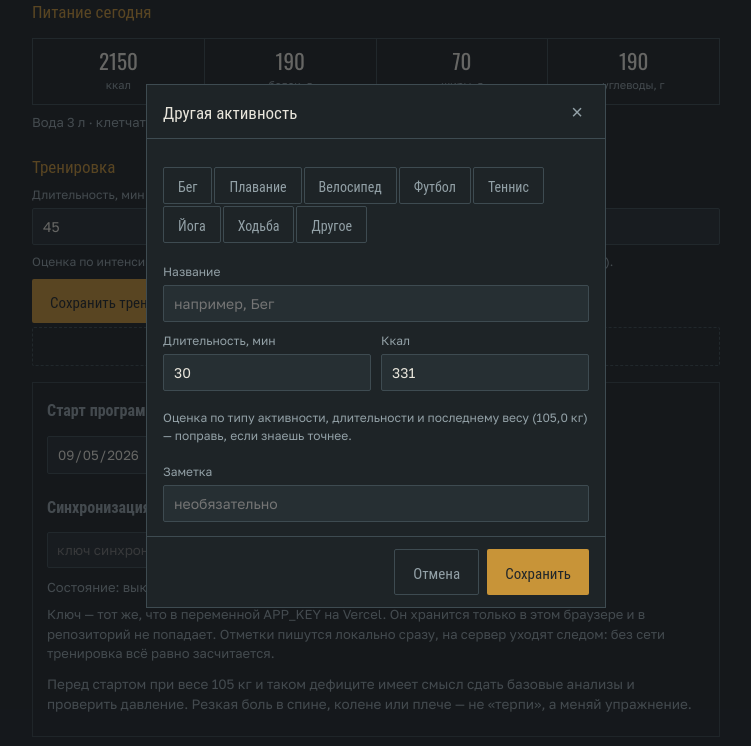
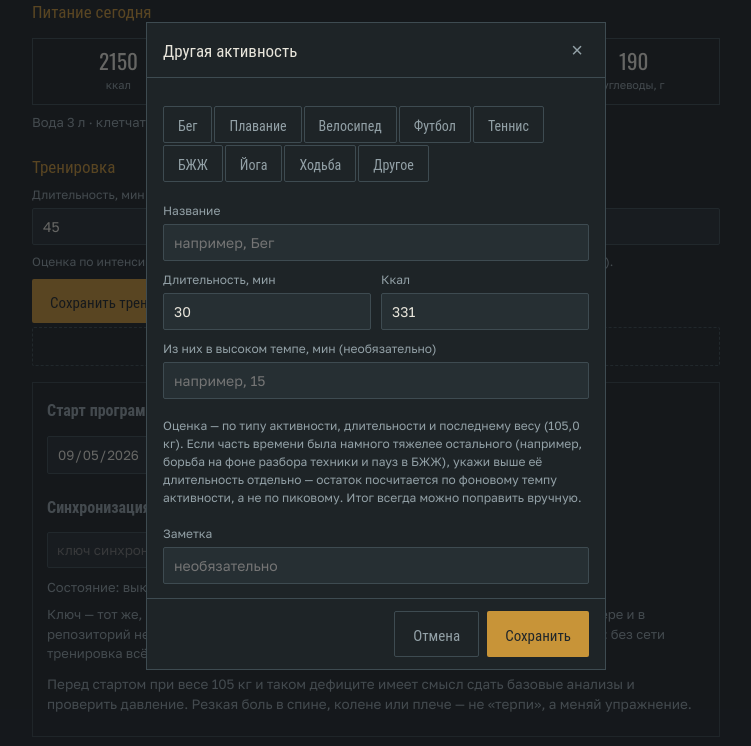
Before and after one commit to Serhazor/100day-workout, a website: page index.html in a window 1280 px wide. Both pictures are taken after a click on the button "+ Добавить другую активность (бег, плавание, футбол…)". Shown: the part 620-1366 px from the top of the page, without its empty margins (264-1015 px from the left). Drawn offline with nearby package versions, Linux system fonts and the light colour scheme.

Commit message:
Blend two intensities for stop-start activities like BJJ

```diff
--- a/index.html
+++ b/index.html
@@ -523,16 +523,28 @@ function estKcal(met,minutes,weightKg){
   minutes=Number(minutes)||0; weightKg=Number(weightKg)||WPLAN[0];
   return Math.max(0,Math.round(met*3.5*weightKg/200*minutes));
 }
+// как estKcal, но с двумя интенсивностями: hardMinutes — по hardMet, остальное — по restMet.
+// hardMinutes=0 сводится ровно к estKcal(restMet,minutes,weightKg) — старые вызовы не ломаются.
+function estKcalMixed(restMet,hardMet,minutes,hardMinutes,weightKg){
+  minutes=Number(minutes)||0; weightKg=Number(weightKg)||WPLAN[0];
+  hardMinutes=Math.max(0,Math.min(Number(hardMinutes)||0,minutes));
+  const restMinutes=minutes-hardMinutes;
+  return Math.max(0,Math.round(weightKg*3.5/200*(hardMinutes*hardMet+restMinutes*restMet)));
+}
 function defaultWorkoutMinutes(p){return p.light?25:45;}
 function defaultWorkoutMET(p){return p.light?3.5:6.5;}
+// met — «фоновая» интенсивность на всю длительность; hardMet — интенсивность той части,
+// что указана отдельно как «в высоком темпе» (актуально для единоборств, игровых видов —
+// там реальная нагрузка рваная: минуты жёсткой работы вперемешку с разбором техники и паузами)
 const ACTIVITY_PRESETS=[
-  {name:"Бег",met:9},{name:"Плавание",met:7},{name:"Велосипед",met:7.5},
-  {name:"Футбол",met:7},{name:"Теннис",met:7},{name:"Йога",met:3},
-  {name:"Ходьба",met:3.5},{name:"Другое",met:6}
+  {name:"Бег",met:9,hardMet:9},{name:"Плавание",met:7,hardMet:7},{name:"Велосипед",met:7.5,hardMet:7.5},
+  {name:"Футбол",met:7,hardMet:10},{name:"Теннис",met:7,hardMet:9},
+  {name:"БЖЖ",met:4.5,hardMet:10},{name:"Йога",met:3,hardMet:3},
+  {name:"Ходьба",met:3.5,hardMet:3.5},{name:"Другое",met:6,hardMet:8}
 ];
 function metForActivity(name){
   const hit=ACTIVITY_PRESETS.find(a=>a.name.toLowerCase()===String(name||"").trim().toLowerCase());
-  return hit?hit.met:6;
+  return hit?{met:hit.met,hardMet:hit.hardMet}:{met:6,hardMet:8};
 }
 // «3×12» → 3 подхода по 12; «5×10 на руку» → 5 по 10; если не разобрать — один пустой подход
 function parseSetsFromRx(rx){
@@ -598,7 +610,7 @@ function renderToday(){
   </div>
   <p class="hint">Оценка по интенсивности дня и весу ${kg(currentWeight())} кг — поправь, если знаешь точнее (например, с часов).</p>
   <button class="btn" id="wo-save">Сохранить тренировку</button>
-  ${extras.length?`<div style="margin-top:14px">${extras.map(x=>`<div class="flrow"><div class="nm">${esc(x.name)}<span>${x.minutes?x.minutes+" мин":""}${x.note?" · "+esc(x.note):""}</span></div><div class="kc">${Math.round(x.kcal)} ккал</div><button data-edit-act="${x.id}" aria-label="Изменить">✎</button></div>`).join("")}</div>`:""}
+  ${extras.length?`<div style="margin-top:14px">${extras.map(x=>`<div class="flrow"><div class="nm">${esc(x.name)}<span>${x.minutes?x.minutes+" мин":""}${x.hardMinutes?" · из них "+x.hardMinutes+" в темпе":""}${x.note?" · "+esc(x.note):""}</span></div><div class="kc">${Math.round(x.kcal)} ккал</div><button data-edit-act="${x.id}" aria-label="Изменить">✎</button></div>`).join("")}</div>`:""}
   <button class="addrow" id="add-activity">+ Добавить другую активность (бег, плавание, футбол…)</button>`;
 
   el.innerHTML=h;
@@ -1199,10 +1211,13 @@ function wireSetLogModal(){
 function openActivityModal(day,id){
   const existing=id?((S.workoutlog[day]&&S.workoutlog[day].extras)||[]).find(x=>x.id===id):null;
   const minutes=existing?existing.minutes:30;
+  const hardMinutes=existing?(existing.hardMinutes||0):0;
+  const metInfo=metForActivity(existing?existing.name:"");
   modalState={type:"activity",day,id:id||null,
     name:existing?existing.name:"",
     minutes:minutes,
-    kcal:existing?existing.kcal:estKcal(metForActivity(existing?existing.name:""),minutes,currentWeight()),
+    hardMinutes:hardMinutes,
+    kcal:existing?existing.kcal:estKcalMixed(metInfo.met,metInfo.hardMet,minutes,hardMinutes,currentWeight()),
     note:existing?(existing.note||""):""};
   renderModal();
 }
@@ -1217,7 +1232,8 @@ function activityModalHtml(){
         <div class="frow"><label>Длительность, мин</label><input id="act-min" type="number" step="any" min="0" value="${m.minutes}"></div>
         <div class="frow"><label>Ккал</label><input id="act-kcal" type="number" step="any" min="0" value="${m.kcal}"></div>
       </div>
-      <p class="hint">Оценка по типу активности, длительности и последнему весу (${kg(currentWeight())} кг) — поправь, если знаешь точнее.</p>
+      <div class="frow"><label>Из них в высоком темпе, мин (необязательно)</label><input id="act-hardmin" type="number" step="any" min="0" value="${m.hardMinutes||""}" placeholder="например, 15"></div>
+      <p class="hint">Оценка — по типу активности, длительности и последнему весу (${kg(currentWeight())} кг). Если часть времени была намного тяжелее остального (например, борьба на фоне разбора техники и пауз в БЖЖ), укажи выше её длительность отдельно — остаток посчитается по фоновому темпу активности, а не по пиковому. Итог всегда можно поправить вручную.</p>
       <div class="frow"><label>Заметка</label><input id="act-note" type="text" value="${esc(m.note)}" placeholder="необязательно"></div>
     </div>
     <div class="mfoot">
@@ -1229,18 +1245,23 @@ function activityModalHtml(){
 }
 function wireActivityModal(){
   const root=document.getElementById("modalRoot"), m=modalState;
+  const curMinutes=()=>Number(document.getElementById("act-min").value)||0;
+  const curHardMinutes=()=>Number(document.getElementById("act-hardmin").value)||0;
   root.querySelectorAll("[data-act-preset]").forEach(b=>b.addEventListener("click",()=>{
-    const name=b.getAttribute("data-act-preset");
-    m.name=name; m.minutes=Number(document.getElementById("act-min").value)||m.minutes;
-    m.kcal=estKcal(metForActivity(name),m.minutes,currentWeight());
+    m.name=b.getAttribute("data-act-preset");
+    m.minutes=curMinutes()||m.minutes; m.hardMinutes=curHardMinutes()||m.hardMinutes;
+    const metInfo=metForActivity(m.name);
+    m.kcal=estKcalMixed(metInfo.met,metInfo.hardMet,m.minutes,m.hardMinutes,currentWeight());
     renderModal();
   }));
   root.querySelector("#act-name").addEventListener("input",e=>{m.name=e.target.value;});
-  root.querySelector("#act-min").addEventListener("input",e=>{
-    m.minutes=e.target.value;
-    const est=estKcal(metForActivity(m.name),m.minutes,currentWeight());
+  const recalc=()=>{
+    const metInfo=metForActivity(m.name);
+    const est=estKcalMixed(metInfo.met,metInfo.hardMet,curMinutes(),curHardMinutes(),currentWeight());
     const kEl=document.getElementById("act-kcal"); if(kEl) kEl.value=est;
-  });
+  };
+  root.querySelector("#act-min").addEventListener("input",recalc);
+  root.querySelector("#act-hardmin").addEventListener("input",recalc);
   root.querySelector("#act-kcal").addEventListener("input",e=>{m.kcal=e.target.value;});
   root.querySelector("#act-note").addEventListener("input",e=>{m.note=e.target.value;});
   const delBtn=root.querySelector("[data-del-act]");
@@ -1254,6 +1275,7 @@ function wireActivityModal(){
     const name=(document.getElementById("act-name").value||"").trim();
     if(!name){ toast("Дай активности название"); return; }
     const minutes=Number(document.getElementById("act-min").value)||0;
+    const hardMinutes=Number(document.getElementById("act-hardmin").value)||0;
     const kcal=Number(document.getElementById("act-kcal").value)||0;
     const note=(document.getElementById("act-note").value||"").trim();
     const day=m.day;
@@ -1261,9 +1283,9 @@ function wireActivityModal(){
     if(!S.workoutlog[day].extras) S.workoutlog[day].extras=[];
     if(m.id){
       const it=S.workoutlog[day].extras.find(x=>x.id===m.id);
-      if(it) Object.assign(it,{name,minutes,kcal,note});
+      if(it) Object.assign(it,{name,minutes,hardMinutes,kcal,note});
     } else {
-      S.workoutlog[day].extras.push({id:uid(),name,minutes,kcal,note});
+      S.workoutlog[day].extras.push({id:uid(),name,minutes,hardMinutes,kcal,note});
     }
     save(); closeModal(); renderToday();
     toast("Активность сохранена");
```
